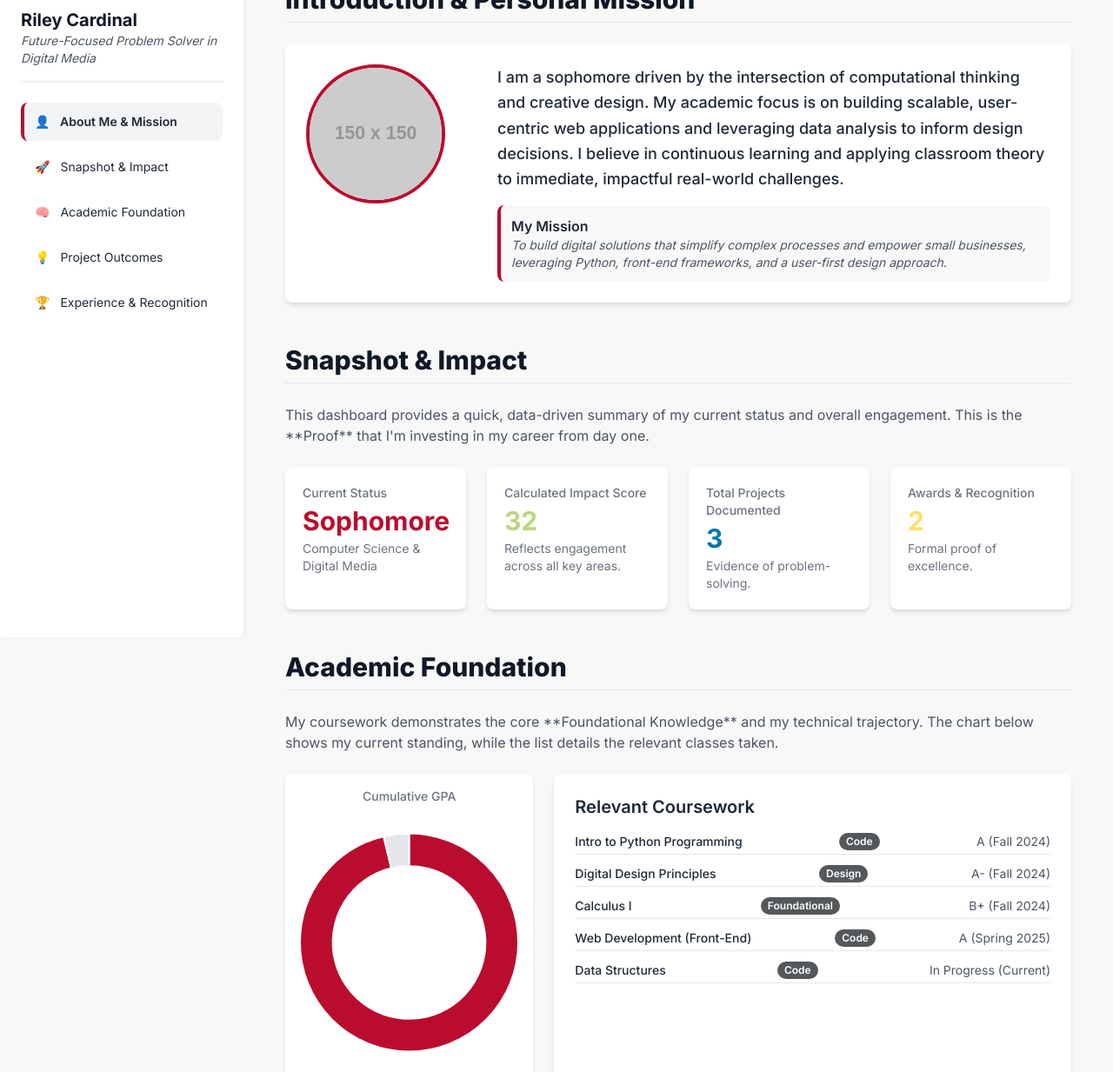
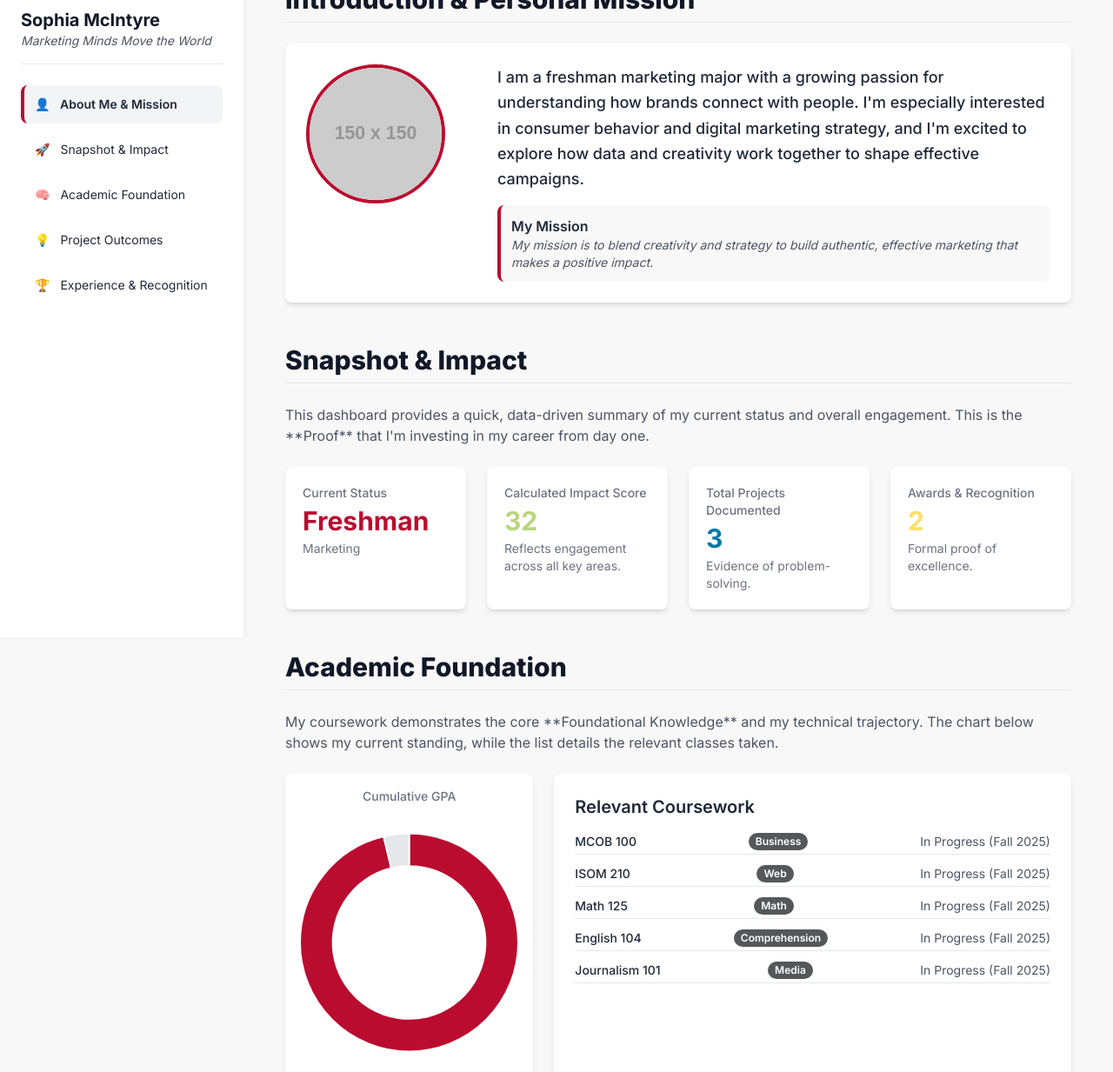
Before and after one commit to sophiamcintyre/PBL-PersonalPortfolio, a plain HTML site: page index.html in a window 1280 px wide. Shown: the part 67-1300 px from the top of the page at 87% size. Drawn offline with nearby package versions, Linux system fonts and the light colour scheme; placeholder pictures from the web are drawn by us.

Commit message:
Update index.html

```diff
--- a/index.html
+++ b/index.html
@@ -255,18 +255,18 @@ CONFIRMATION: NO SVG graphics used. NO Mermaid JS used. -->
 
         // 1.1 PROFILE & BRANDING VARIABLES (REQUIRED)
         const profileData = {
-            studentName: "Riley Cardinal",
-            tagline: "Future-Focused Problem Solver in Digital Media",
-            currentYear: "Sophomore", // Freshman, Sophomore, Junior, Senior
-            major: "Computer Science & Digital Media",
+            studentName: "Sophia McIntyre",
+            tagline: "Marketing Minds Move the World",
+            currentYear: "Freshman", // Freshman, Sophomore, Junior, Senior
+            major: "Marketing",
             gpa: 3.85,
             impactScoreMultiplier: 10, // Adjusts how much projects/awards count towards total impact
 
             // --- INTRODUCTION & BRANDING FIELDS ---
-            photoUrl: "https://placehold.co/150x150/BA0C2F/FFFFFF/png?text=RILEY+C", // Replace with a URL to a professional headshot
+            photoUrl: "https://placehold.co/150x150/BA0C2F/FFFFFF/png?text=SOPHIA+M", // Replace with a URL to a professional headshot
             logoUrl: "https://placehold.co/40x40/BA0C2F/FFFFFF.png?text=BSU", // URL for your school logo or personal brand icon
-            personalBio: "I am a sophomore driven by the intersection of computational thinking and creative design. My academic focus is on building scalable, user-centric web applications and leveraging data analysis to inform design decisions. I believe in continuous learning and applying classroom theory to immediate, impactful real-world challenges.",
-            missionStatement: "To build digital solutions that simplify complex processes and empower small businesses, leveraging Python, front-end frameworks, and a user-first design approach.",
+            personalBio: "I am a freshman marketing major with a growing passion for understanding how brands connect with people. I'm especially interested in consumer behavior and digital marketing strategy, and I'm excited to explore how data and creativity work together to shape effective campaigns.",
+            missionStatement: "My mission is to blend creativity and strategy to build authentic, effective marketing that makes a positive impact.",
         };
 
         /*
@@ -279,11 +279,11 @@ CONFIRMATION: NO SVG graphics used. NO Mermaid JS used. -->
 
         // 1.2 ACADEMICS (REQUIRED: Add relevant classes)
         const academicData = [
-            { name: "Intro to Python Programming", grade: "A", semester: "Fall 2024", relevance: "Code" },
-            { name: "Digital Design Principles", grade: "A-", semester: "Fall 2024", relevance: "Design" },
-            { name: "Calculus I", grade: "B+", semester: "Fall 2024", relevance: "Foundational" },
-            { name: "Web Development (Front-End)", grade: "A", semester: "Spring 2025", relevance: "Code" },
-            { name: "Data Structures", grade: "In Progress", semester: "Current", relevance: "Code" },
+            { name: "MCOB 100", grade: "In Progress", semester: "Fall 2025", relevance: "Business" },
+            { name: "ISOM 210", grade: "In Progress", semester: "Fall 2025", relevance: "Web" },
+            { name: "Math 125", grade: "In Progress", semester: "Fall 2025", relevance: "Math" },
+            { name: "English 104", grade: "In Progress", semester: "Fall 2025", relevance: "Comprehension" },
+            { name: "Journalism 101", grade: "In Progress", semester: "Fall 2025", relevance: "Media" },
         ];
 
         // 1.3 PROJECTS (REQUIRED: Follow C-S-R format)
```
